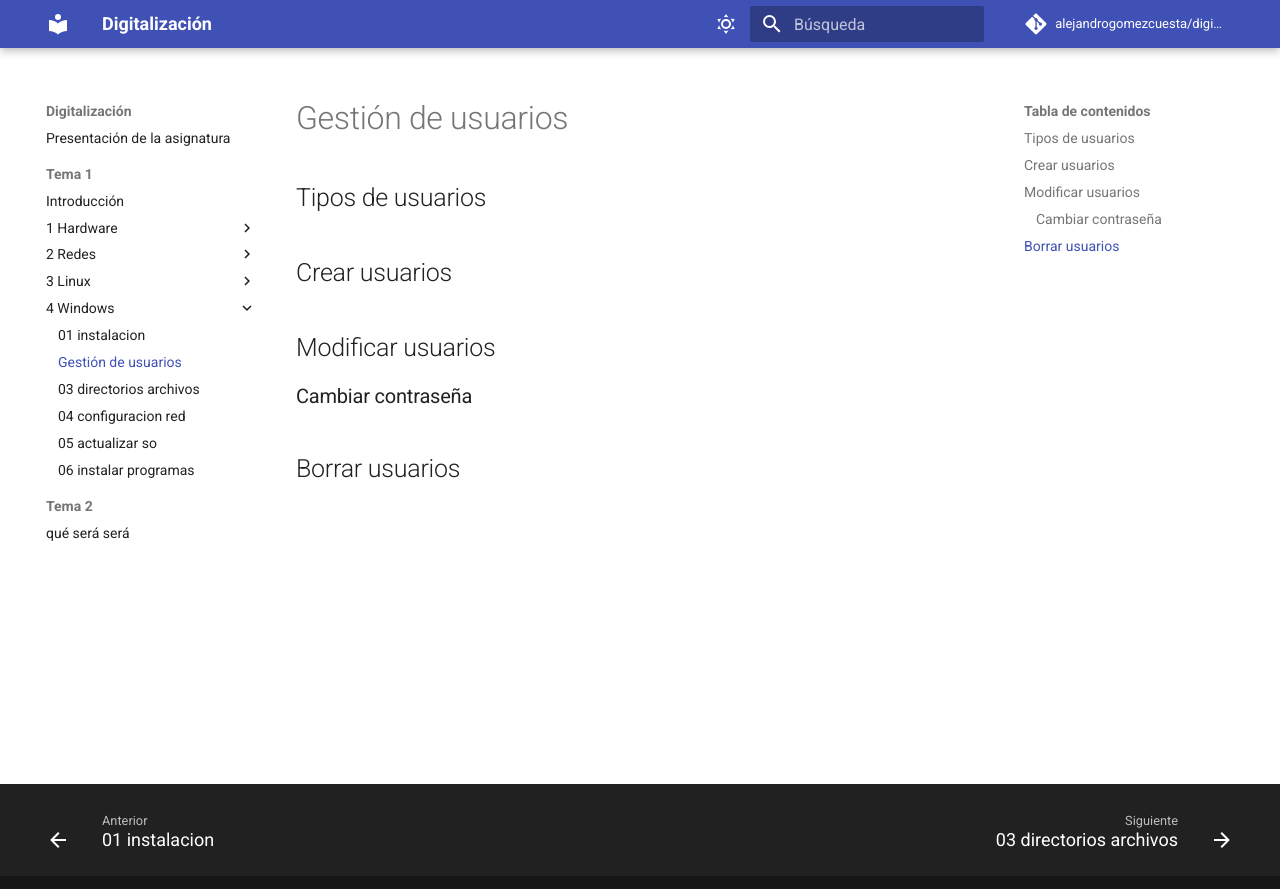
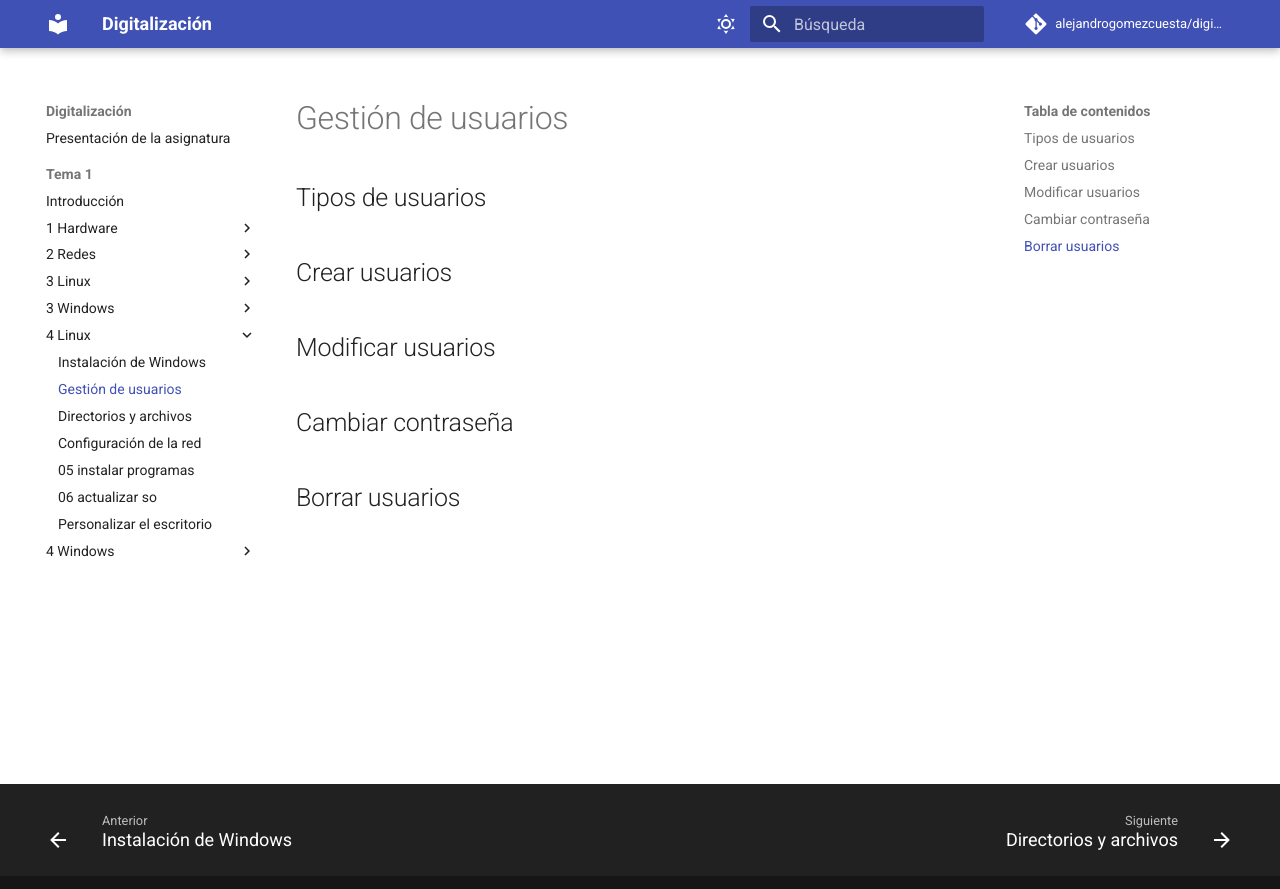
Before and after one commit to alejandrogomezcuesta/digitalizacion, an MkDocs documentation site: the page built from docs/tema 1/4-Linux/02-gestion-usuarios.md, in a window 1280 px wide. Shown: the top 889 px of the page. Built offline with MkDocs 1.6.1 and Material for MkDocs 9.7.7, drawn with Linux system fonts in a browser that asks for light colours; comment, search, counter and statistics services are not loaded.

Commit message:
algunas cosas de SSOO

```diff
--- /dev/null
+++ b/docs/tema 1/3-Windows/07-personalizar.md
@@ -0,0 +1 @@
+# Personalizar el escritorio
--- a/docs/tema 1/4-Windows/02-gestion-usuarios.md
+++ b/docs/tema 1/4-Linux/02-gestion-usuarios.md
@@ -6,6 +6,6 @@
 
 ## Modificar usuarios
 
-### Cambiar contraseña
+## Cambiar contraseña
 
 ## Borrar usuarios
--- /dev/null
+++ b/docs/tema 1/4-Linux/04-configuracion-red.md
@@ -0,0 +1 @@
+# Configuración de la red
--- /dev/null
+++ b/docs/tema 1/4-Linux/07-personalizar.md
@@ -0,0 +1 @@
+# Personalizar el escritorio
--- a/docs/tema 2/index.md
+++ /dev/null
@@ -1 +0,0 @@
-# qué será será
```
Also changed, not shown: docs/tema 1/2-Redes/08-dns.md (+1 -1 lines), docs/tema 1/4-Linux/01-instalacion.md (added, +10 -0 lines), docs/tema 1/4-Linux/03-directorios-archivos.md (added, +1 -0 lines), docs/tema 1/3-Windows/01-instalacion.md (added), docs/tema 1/3-Windows/02-gestion-usuarios.md (renamed from docs/tema 1/3-Linux/02-gestion-usuarios.md), docs/tema 1/3-Windows/03-directorios-archivos.md (added), docs/tema 1/3-Windows/04-configuracion-red.md (added), docs/tema 1/3-Windows/05-instalar-programas.md (added), docs/tema 1/3-Windows/06-actualizar-so.md (added), docs/tema 1/4-Linux/05-instalar-programas.md (added), docs/tema 1/4-Linux/06-actualizar-so.md (added), docs/tema 1/4-Windows/04-configuracion-red.md (deleted), docs/tema 1/4-Windows/05-actualizar-so.md (deleted), docs/tema 1/4-Windows/06-instalar-programas.md (deleted).
